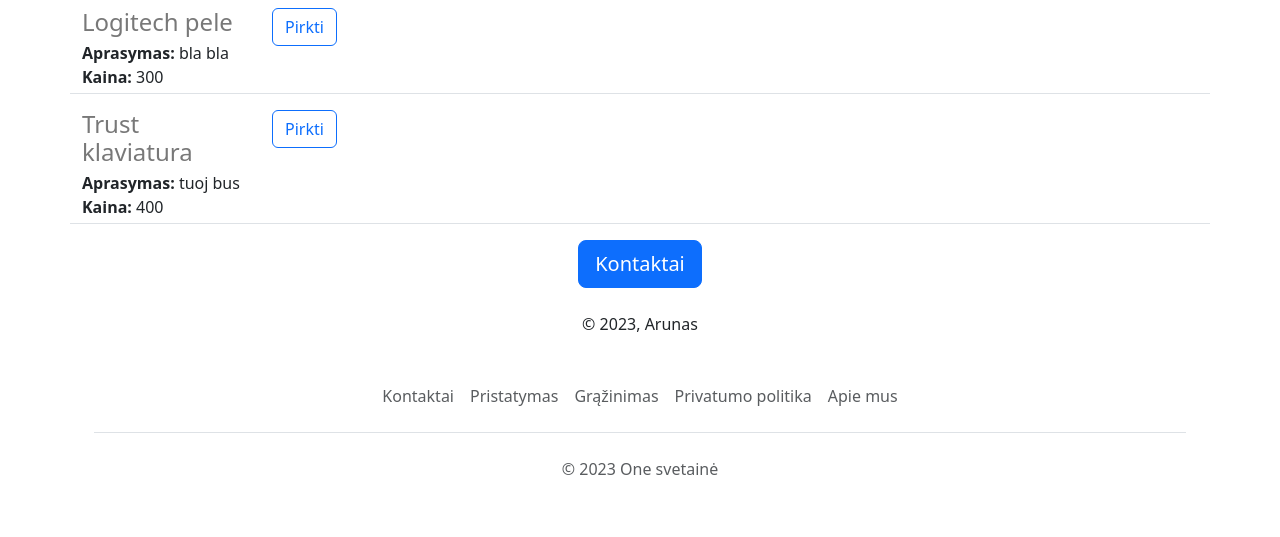
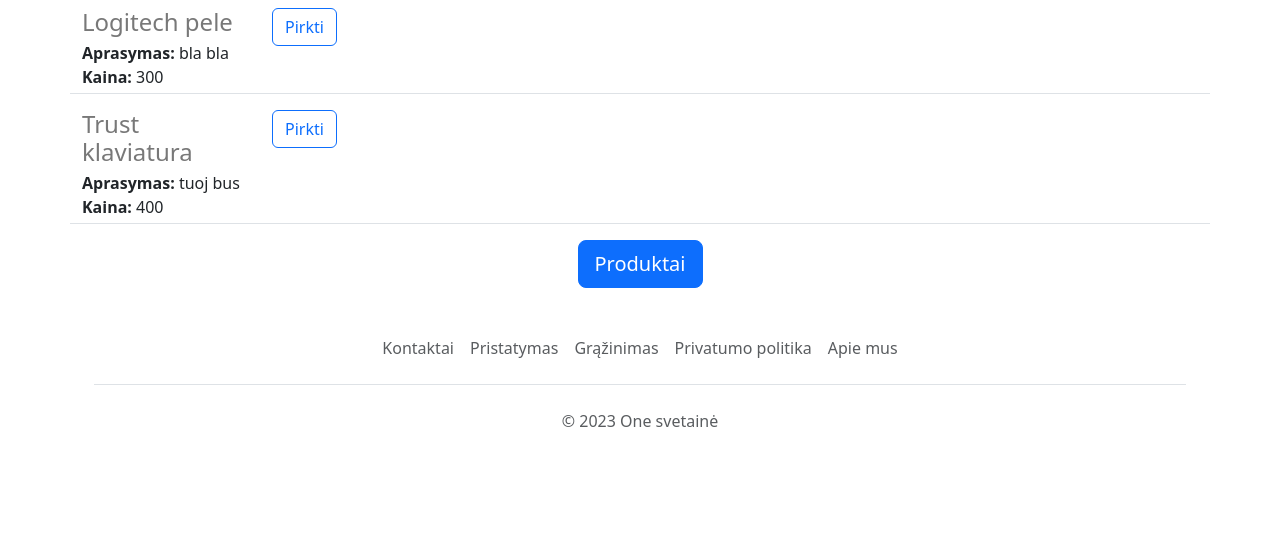
Before and after one commit to spartus123/one-2, a Flask app: page / in a window 1280 px wide. Shown: the part 645-1182 px from the top of the page. After the commit the page ends 1072 px from the top, so only its background shows below. Run offline with Flask 3, Linux system fonts and the light colour scheme.

Commit message:
Update home.html

```diff
--- a/templates/home.html
+++ b/templates/home.html
@@ -28,8 +28,8 @@
             {% endfor %}
         </div>
         <div class="text-center">
-            <button class="btn btn-primary btn-lg">Kontaktai</button>
-            <p class="text-center mt-4">&copy; 2023, Arunas</p>
+            <button class="btn btn-primary btn-lg">Produktai</button>
+
             {% include 'footer.html' %}
         </div>
     </div>
```
